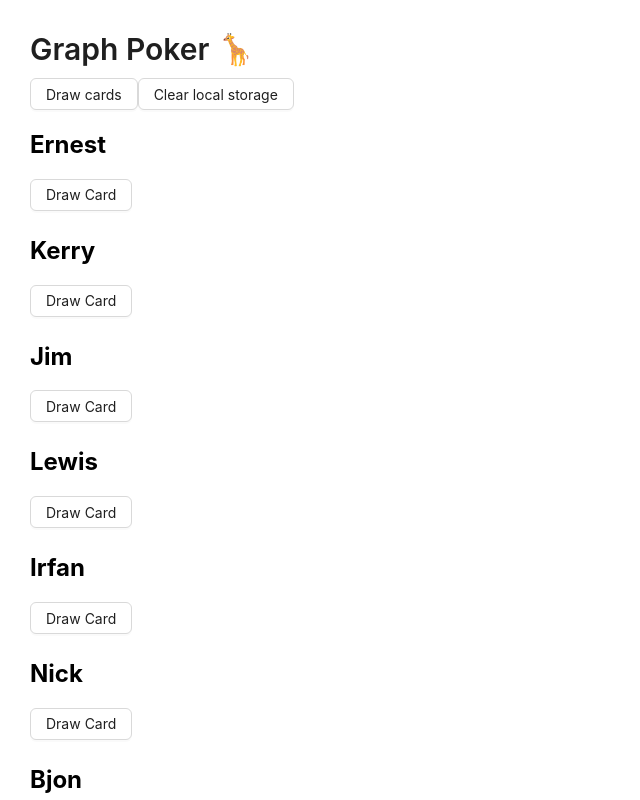
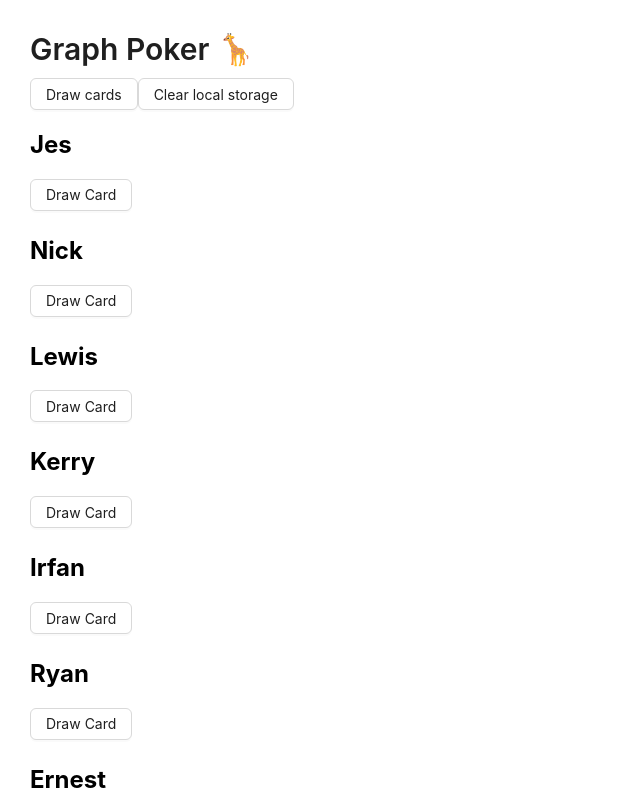
Before and after one commit to ErnestChiu2023/graphpoker, a React (Create React App) app: page / in a window 1280 px wide. Shown: the top 800 px of the page, without its empty margins (0-640 px from the left). Built offline with nearby package versions, Linux system fonts and the light colour scheme.

Commit message:
feat(graph-ordering): matched ordering to stand up

```diff
--- a/src/App.js
+++ b/src/App.js
@@ -6,16 +6,16 @@ const PokerApp = () => {
   // including the players and their hands
   const [gameState, setGameState] = useState({
     players: JSON.parse(localStorage.getItem("players")) || [
+      { name: "Jes", hand: [] },
+      { name: "Nick", hand: [] },
+      { name: "Lewis", hand: [] },
+      { name: "Kerry", hand: [] },
+      { name: "Irfan", hand: [] },
+      { name: "Ryan", hand: [] },
       { name: "Ernest", hand: [] },
-      { name: "Kerry", hand: [] },
+      { name: "Bjon", hand: [] },
       { name: "Jim", hand: [] },
-      { name: "Lewis", hand: [] },
-      { name: "Irfan", hand: [] },
-      { name: "Nick", hand: [] },
-      { name: "Bjon", hand: [] },
-      { name: "Jes", hand: [] },
       { name: "Gary", hand: [] },
-      { name: "Ryan", hand: [] },
     ],
   });
 
```
